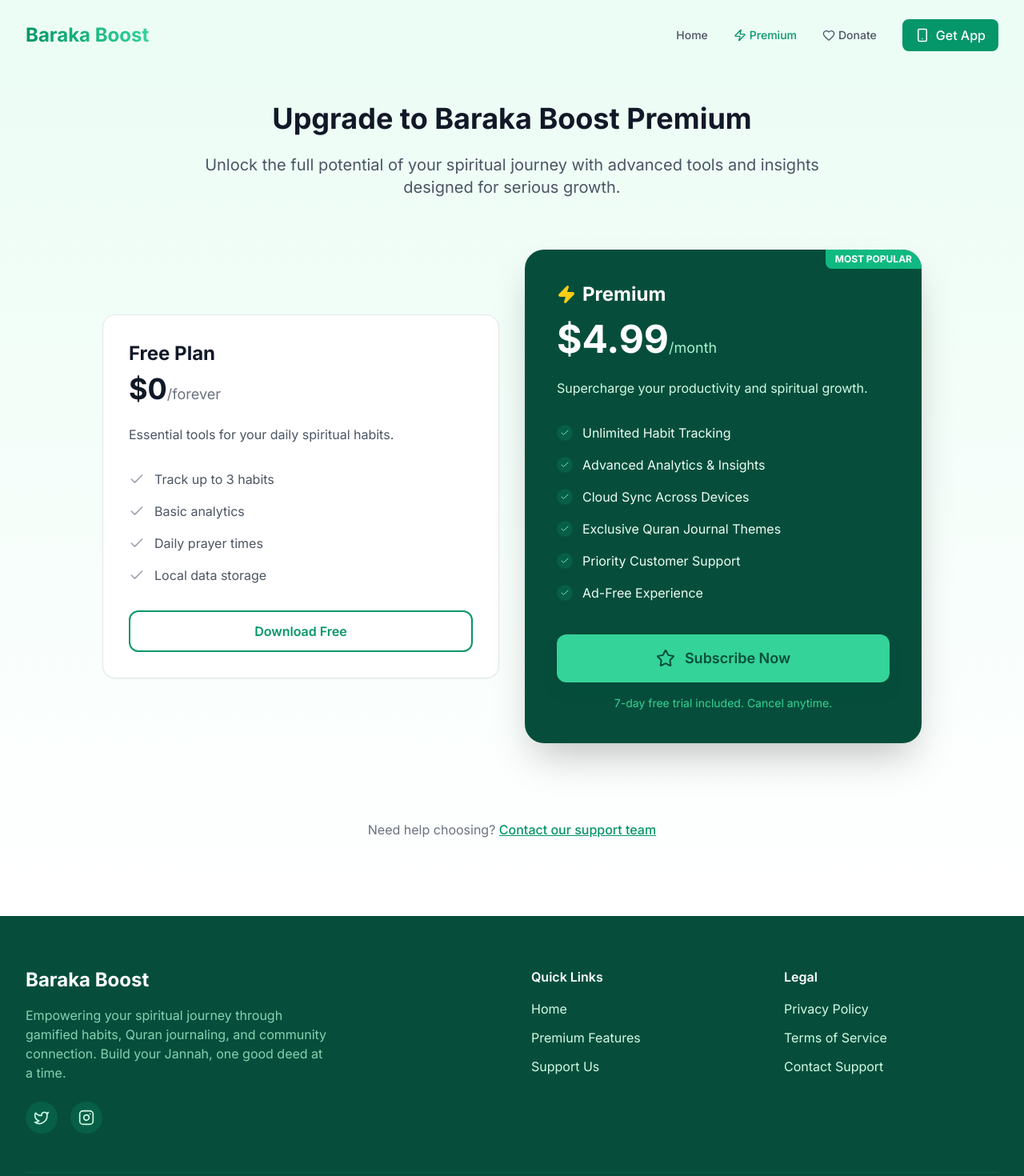
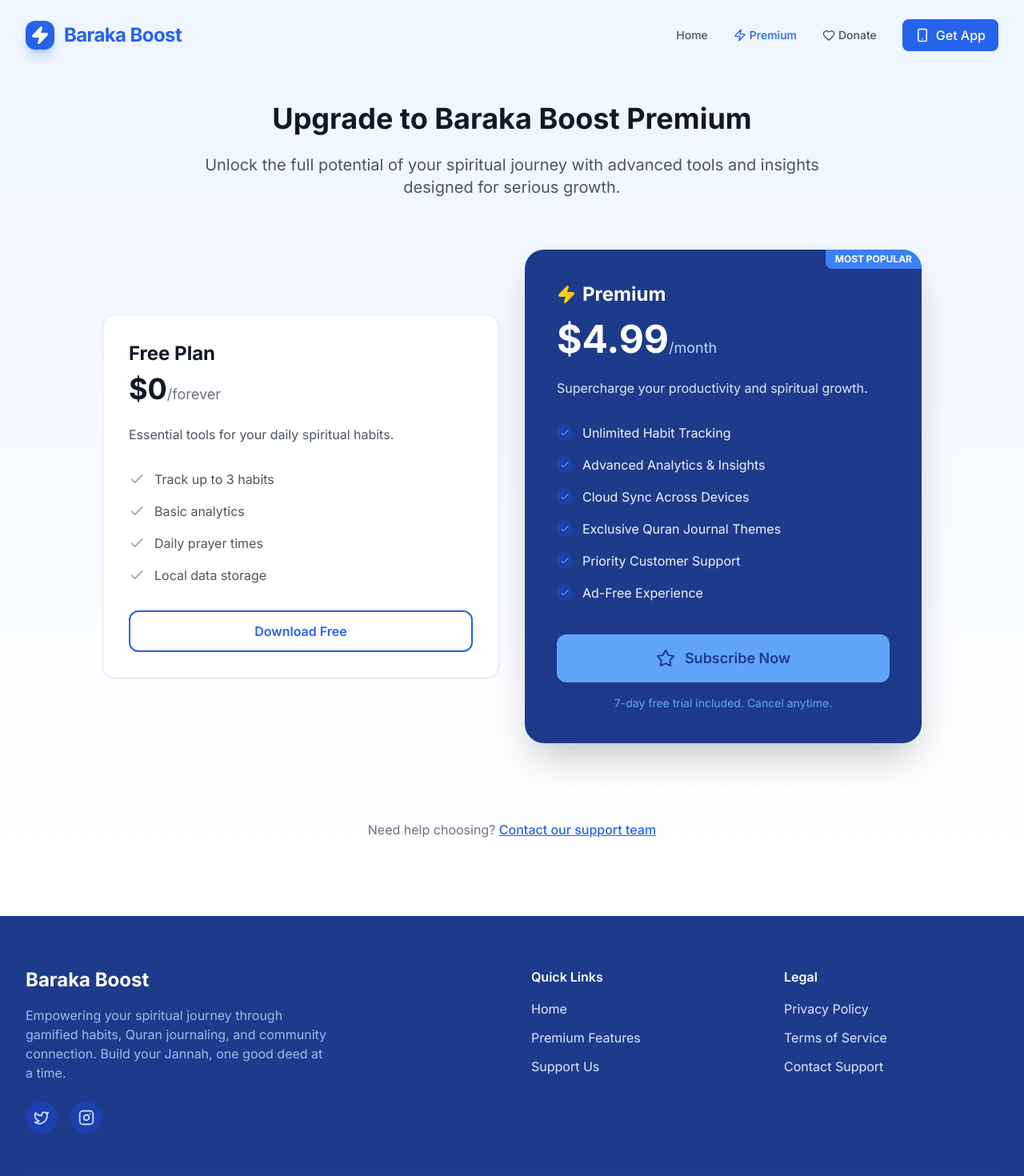
Before and after one commit to NabilPervez/baraka-boost-marketing, a React (Vite) app: page /premium in a window 1280 px wide. Shown: the top 1470 px of the page at 80% size. Built offline with nearby package versions, Linux system fonts and the light colour scheme.

Commit message:
Update branding to match Baraka Boost blue theme

```diff
--- a/src/components/Button.tsx
+++ b/src/components/Button.tsx
@@ -24,10 +24,10 @@ export default function Button({
     const baseStyles = 'inline-flex items-center justify-center rounded-xl font-semibold transition-all duration-300 focus:outline-none focus:ring-2 focus:ring-offset-2 active:scale-95 disabled:opacity-50 disabled:cursor-not-allowed';
 
     const variants = {
-        primary: 'bg-emerald-600 text-white hover:bg-emerald-700 shadow-lg hover:shadow-emerald-500/30 focus:ring-emerald-500',
-        secondary: 'bg-white text-emerald-900 hover:bg-emerald-50 shadow-md hover:shadow-lg focus:ring-emerald-200',
-        outline: 'border-2 border-emerald-600 text-emerald-600 hover:bg-emerald-50 focus:ring-emerald-500',
-        ghost: 'text-emerald-700 hover:bg-emerald-100/50 hover:text-emerald-800 focus:ring-emerald-500',
+        primary: 'bg-blue-600 text-white hover:bg-blue-700 shadow-lg hover:shadow-blue-500/30 focus:ring-blue-500',
+        secondary: 'bg-white text-blue-900 hover:bg-blue-50 shadow-md hover:shadow-lg focus:ring-blue-200',
+        outline: 'border-2 border-blue-600 text-blue-600 hover:bg-blue-50 focus:ring-blue-500',
+        ghost: 'text-blue-700 hover:bg-blue-100/50 hover:text-blue-800 focus:ring-blue-500',
     };
 
     const sizes = {
--- a/src/components/Footer.tsx
+++ b/src/components/Footer.tsx
@@ -3,12 +3,12 @@ import { Link } from 'react-router-dom';
 
 export default function Footer() {
     return (
-        <footer className="bg-emerald-900 text-emerald-100 pt-16 pb-8">
+        <footer className="bg-blue-900 text-blue-100 pt-16 pb-8">
             <div className="max-w-7xl mx-auto px-4 sm:px-6 lg:px-8">
                 <div className="grid grid-cols-1 md:grid-cols-4 gap-12 mb-12">
                     <div className="col-span-1 md:col-span-2">
                         <h3 className="text-2xl font-bold text-white mb-4">Baraka Boost</h3>
-                        <p className="text-emerald-200/80 mb-6 max-w-sm">
+                        <p className="text-blue-200/80 mb-6 max-w-sm">
                             Empowering your spiritual journey through gamified habits, Quran journaling, and community connection. Build your Jannah, one good deed at a time.
                         </p>
                         <div className="flex space-x-4">
@@ -16,7 +16,7 @@ export default function Footer() {
                                 <a
                                     key={i}
                                     href="#"
-                                    className="w-10 h-10 rounded-full bg-emerald-800 flex items-center justify-center hover:bg-emerald-700 transition-colors"
+                                    className="w-10 h-10 rounded-full bg-blue-800 flex items-center justify-center hover:bg-blue-700 transition-colors"
                                 >
                                     <Icon size={20} />
                                 </a>
@@ -43,7 +43,7 @@ export default function Footer() {
                     </div>
                 </div>
 
-                <div className="border-t border-emerald-800 pt-8 flex flex-col md:flex-row justify-between items-center text-sm text-emerald-400">
+                <div className="border-t border-blue-800 pt-8 flex flex-col md:flex-row justify-between items-center text-sm text-blue-400">
                     <p>&copy; {new Date().getFullYear()} Baraka Boost. All rights reserved.</p>
                     <div className="flex items-center space-x-2 mt-4 md:mt-0">
                         <span>Made with</span>
--- a/src/components/Navbar.tsx
+++ b/src/components/Navbar.tsx
@@ -26,8 +26,11 @@ export default function Navbar() {
         <nav className={`fixed w-full z-50 transition-all duration-300 ${scrolled ? 'bg-white/90 backdrop-blur-md shadow-md py-4' : 'bg-transparent py-6'}`}>
             <div className="max-w-7xl mx-auto px-4 sm:px-6 lg:px-8">
                 <div className="flex justify-between items-center">
-                    <Link to="/" className="flex items-center space-x-2">
-                        <span className="text-2xl font-bold bg-gradient-to-r from-emerald-600 to-emerald-400 bg-clip-text text-transparent transform hover:scale-105 transition-transform duration-200">
+                    <Link to="/" className="flex items-center gap-3 group">
+                        <div className="bg-blue-600 rounded-xl p-1.5 shadow-lg shadow-blue-500/30 group-hover:scale-105 transition-transform duration-200">
+                            <Zap className="text-white w-6 h-6 fill-current" />
+                        </div>
+                        <span className="text-2xl font-bold text-blue-600 tracking-tight group-hover:text-blue-700 transition-colors">
                             Baraka Boost
                         </span>
                     </Link>
@@ -39,8 +42,8 @@ export default function Navbar() {
                                 key={link.path}
                                 to={link.path}
                                 className={`text-sm font-medium transition-colors duration-200 flex items-center space-x-1 ${location.pathname === link.path
-                                    ? 'text-emerald-600'
-                                    : 'text-gray-600 hover:text-emerald-500'
+                                    ? 'text-blue-600'
+                                    : 'text-gray-600 hover:text-blue-500'
                                     }`}
                             >
                                 {link.icon && <link.icon size={16} />}
@@ -49,7 +52,7 @@ export default function Navbar() {
                         ))}
                         <a
                             href="https://play.google.com/store/apps" // Placeholder
-                            className="px-4 py-2 bg-emerald-600 text-white rounded-lg font-medium hover:bg-emerald-700 transition-all duration-200 hover:shadow-lg hover:-translate-y-0.5 flex items-center space-x-2"
+                            className="px-4 py-2 bg-blue-600 text-white rounded-lg font-medium hover:bg-blue-700 transition-all duration-200 hover:shadow-lg hover:-translate-y-0.5 flex items-center space-x-2"
                         >
                             <Smartphone size={18} />
                             <span>Get App</span>
@@ -60,7 +63,7 @@ export default function Navbar() {
                     <div className="md:hidden">
                         <button
                             onClick={() => setIsOpen(!isOpen)}
-                            className="text-gray-600 hover:text-emerald-600 transition-colors p-2"
+                            className="text-gray-600 hover:text-blue-600 transition-colors p-2"
                         >
                             {isOpen ? <X size={24} /> : <Menu size={24} />}
                         </button>
@@ -84,7 +87,7 @@ export default function Navbar() {
                                     to={link.path}
                                     onClick={() => setIsOpen(false)}
                                     className={`block px-3 py-3 rounded-md text-base font-medium flex items-center space-x-3 ${location.pathname === link.path
-                                        ? 'bg-emerald-50 text-emerald-600'
+                                        ? 'bg-blue-50 text-blue-600'
                                         : 'text-gray-600 hover:bg-gray-50'
                                         }`}
                                 >
@@ -94,7 +97,7 @@ export default function Navbar() {
                             ))}
                             <a
                                 href="https://play.google.com/store/apps"
-                                className="block w-full text-center mt-4 px-4 py-3 bg-emerald-600 text-white rounded-lg font-medium"
+                                className="block w-full text-center mt-4 px-4 py-3 bg-blue-600 text-white rounded-lg font-medium"
                             >
                                 Download Now On Android
                             </a>
--- a/src/index.css
+++ b/src/index.css
@@ -4,7 +4,7 @@
 
 @layer base {
   body {
-    @apply bg-emerald-50 text-gray-900 font-sans;
+    @apply bg-blue-50 text-gray-900 font-sans;
   }
 }
 
--- a/src/layouts/Layout.tsx
+++ b/src/layouts/Layout.tsx
@@ -8,7 +8,7 @@ interface LayoutProps {
 
 export default function Layout({ children }: LayoutProps) {
     return (
-        <div className="min-h-screen bg-emerald-50 flex flex-col font-sans">
+        <div className="min-h-screen bg-blue-50 flex flex-col font-sans">
             <Navbar />
             <main className="flex-grow pt-20">
                 {children}
--- a/src/pages/Premium.tsx
+++ b/src/pages/Premium.tsx
@@ -13,7 +13,7 @@ export default function Premium() {
     ];
 
     return (
-        <div className="bg-gradient-to-b from-emerald-50 to-white min-h-screen pt-12 pb-24">
+        <div className="bg-gradient-to-b from-blue-50 to-white min-h-screen pt-12 pb-24">
             <div className="max-w-7xl mx-auto px-4 sm:px-6 lg:px-8">
                 <div className="text-center max-w-3xl mx-auto mb-16">
                     <h1 className="text-4xl font-bold text-gray-900 mb-6">Upgrade to Baraka Boost Premium</h1>
@@ -56,9 +56,9 @@ export default function Premium() {
                         initial={{ opacity: 0, scale: 0.95 }}
                         animate={{ opacity: 1, scale: 1 }}
                         transition={{ delay: 0.2 }}
-                        className="bg-emerald-900 text-white p-8 md:p-10 rounded-3xl shadow-2xl relative overflow-hidden"
+                        className="bg-blue-900 text-white p-8 md:p-10 rounded-3xl shadow-2xl relative overflow-hidden"
                     >
-                        <div className="absolute top-0 right-0 bg-emerald-500 text-white text-xs font-bold px-3 py-1 rounded-bl-lg">
+                        <div className="absolute top-0 right-0 bg-blue-500 text-white text-xs font-bold px-3 py-1 rounded-bl-lg">
                             MOST POPULAR
                         </div>
 
@@ -67,14 +67,14 @@ export default function Premium() {
                             <h3 className="text-2xl font-bold text-white">Premium</h3>
                         </div>
 
-                        <div className="text-5xl font-bold text-white mb-6">$4.99<span className="text-lg text-emerald-200 font-normal">/month</span></div>
-                        <p className="text-emerald-100 mb-8">Supercharge your productivity and spiritual growth.</p>
+                        <div className="text-5xl font-bold text-white mb-6">$4.99<span className="text-lg text-blue-200 font-normal">/month</span></div>
+                        <p className="text-blue-100 mb-8">Supercharge your productivity and spiritual growth.</p>
 
                         <ul className="space-y-4 mb-10">
                             {benefits.map((item, i) => (
-                                <li key={i} className="flex items-center text-emerald-50">
-                                    <div className="bg-emerald-800 rounded-full p-1 mr-3">
-                                        <Check className="w-3 h-3 text-emerald-300" />
+                                <li key={i} className="flex items-center text-blue-50">
+                                    <div className="bg-blue-800 rounded-full p-1 mr-3">
+                                        <Check className="w-3 h-3 text-blue-300" />
                                     </div>
                                     {item}
                                 </li>
@@ -84,13 +84,13 @@ export default function Premium() {
                         <Button
                             variant="primary"
                             size="lg"
-                            className="w-full bg-emerald-400 text-emerald-900 hover:bg-emerald-300 shadow-lg shadow-emerald-900/50"
+                            className="w-full bg-blue-400 text-blue-900 hover:bg-blue-300 shadow-lg shadow-blue-900/50"
                             icon={Star}
                         >
                             Subscribe Now
                         </Button>
 
-                        <p className="text-center text-emerald-400 text-sm mt-4">
+                        <p className="text-center text-blue-400 text-sm mt-4">
                             7-day free trial included. Cancel anytime.
                         </p>
                     </motion.div>
@@ -99,7 +99,7 @@ export default function Premium() {
                 {/* Comparison or FAQ could go here */}
                 <div className="mt-24 text-center">
                     <p className="text-gray-500">
-                        Need help choosing? <a href="mailto:support@barakaboost.com" className="text-emerald-600 font-medium underline">Contact our support team</a>
+                        Need help choosing? <a href="mailto:support@barakaboost.com" className="text-blue-600 font-medium underline">Contact our support team</a>
                     </p>
                 </div>
             </div>
--- a/src/pages/Privacy.tsx
+++ b/src/pages/Privacy.tsx
@@ -4,7 +4,7 @@ export default function Privacy() {
         <div className="bg-white min-h-screen py-20">
             <div className="max-w-4xl mx-auto px-4 sm:px-6 lg:px-8">
                 <h1 className="text-4xl font-bold text-gray-900 mb-8">Privacy Policy</h1>
-                <div className="prose prose-emerald max-w-none text-gray-600">
+                <div className="prose prose-blue max-w-none text-gray-600">
                     <p className="mb-4">Last upated: {new Date().toLocaleDateString()}</p>
                     <p className="mb-4">
                         At Baraka Boost, we take your privacy seriously. This Privacy Policy explains how we collect, use, and protect your personal information.
--- a/src/pages/Terms.tsx
+++ b/src/pages/Terms.tsx
@@ -4,7 +4,7 @@ export default function Terms() {
         <div className="bg-white min-h-screen py-20">
             <div className="max-w-4xl mx-auto px-4 sm:px-6 lg:px-8">
                 <h1 className="text-4xl font-bold text-gray-900 mb-8">Terms of Service</h1>
-                <div className="prose prose-emerald max-w-none text-gray-600">
+                <div className="prose prose-blue max-w-none text-gray-600">
                     <p className="mb-4">Last upated: {new Date().toLocaleDateString()}</p>
                     <p className="mb-4">
                         Please read these Terms of Service carefully before using the Baraka Boost application and website.
--- a/tailwind.config.js
+++ b/tailwind.config.js
@@ -7,20 +7,7 @@ export default {
                 arabic: ['Amiri', 'serif'],
                 sans: ['Inter', 'sans-serif'],
             },
-            colors: {
-                emerald: {
-                    50: '#ecfdf5',
-                    100: '#d1fae5',
-                    200: '#a7f3d0',
-                    300: '#6ee7b7',
-                    400: '#34d399',
-                    500: '#10b981',
-                    600: '#059669',
-                    700: '#047857',
-                    800: '#065f46',
-                    900: '#064e3b',
-                },
-            },
+
             animation: {
                 'fade-in': 'fadeIn 0.5s ease-in-out',
                 'slide-up': 'slideUp 0.3s ease-out',
```
Also changed, not shown: src/pages/Donation.tsx (+8 -8 lines), src/pages/Home.tsx (+9 -9 lines), src/pages/Support.tsx (+5 -5 lines).
